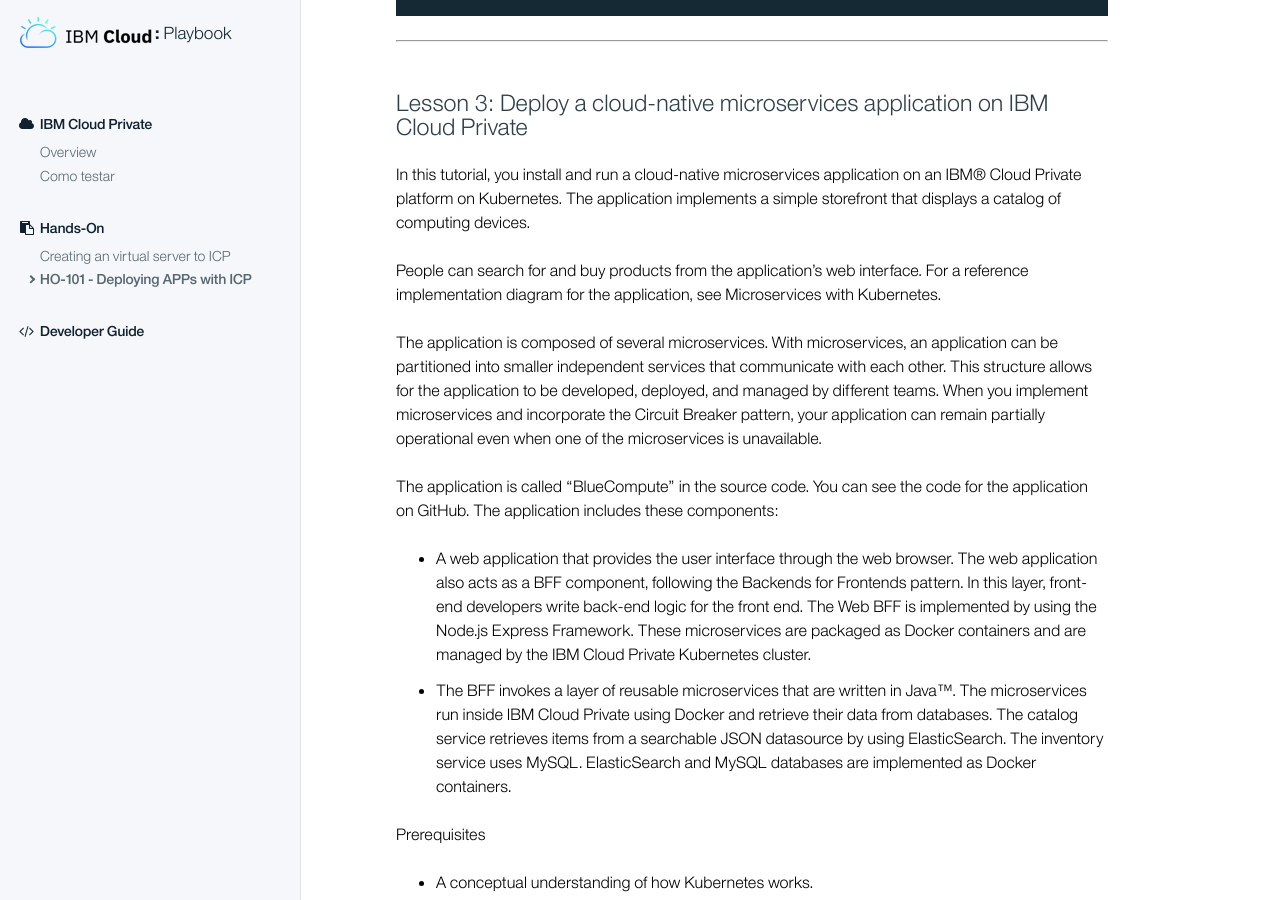
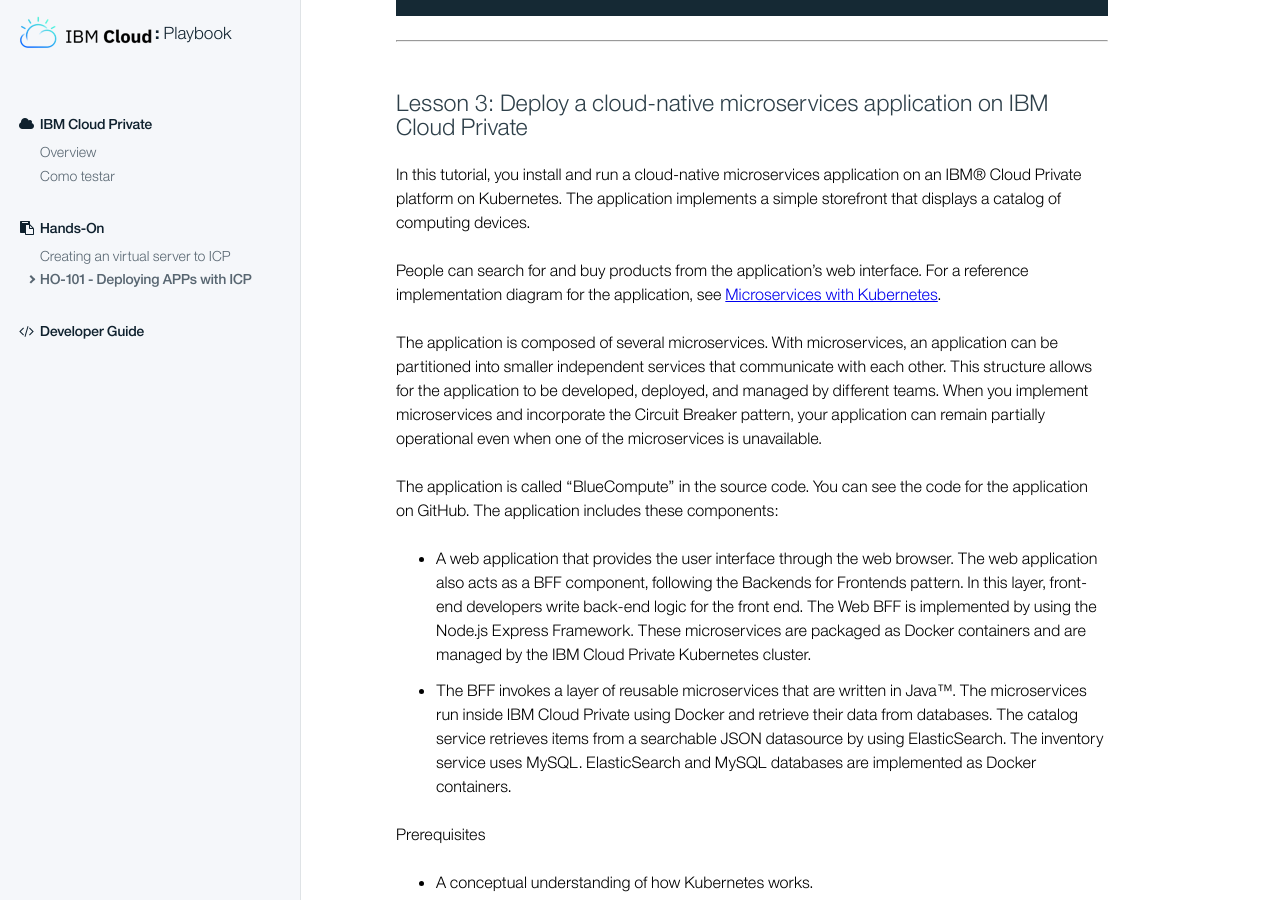
Before and after one commit to IBMCloudBrazil/ibmcloudbrazil.github.io, a Jekyll site: the page built from _content/handson/ho-101.md, in a window 1280 px wide and 900 px high, scrolled down 10827 px. Built offline with Jekyll 4.4.1, drawn with Linux system fonts in a browser that asks for light colours; part of the change alters nothing that is shown.

```diff
--- a/_content/handson/ho-101.md
+++ b/_content/handson/ho-101.md
@@ -368,7 +368,7 @@ service "hw-demo-service" deleted
 
 In this tutorial, you install and run a cloud-native microservices application on an IBM® Cloud Private platform on Kubernetes. The application implements a simple storefront that displays a catalog of computing devices.
 
-People can search for and buy products from the application's web interface. For a reference implementation diagram for the application, see Microservices with Kubernetes.
+People can search for and buy products from the application's web interface. For a reference implementation diagram for the application, see [Microservices with Kubernetes](https://www.ibm.com/cloud/garage/content/architecture/microservices/1_0).
 
 The application is composed of several microservices. With microservices, an application can be partitioned into smaller independent services that communicate with each other. This structure allows for the application to be developed, deployed, and managed by different teams. When you implement microservices and incorporate the Circuit Breaker pattern, your application can remain partially operational even when one of the microservices is unavailable.
 
```
